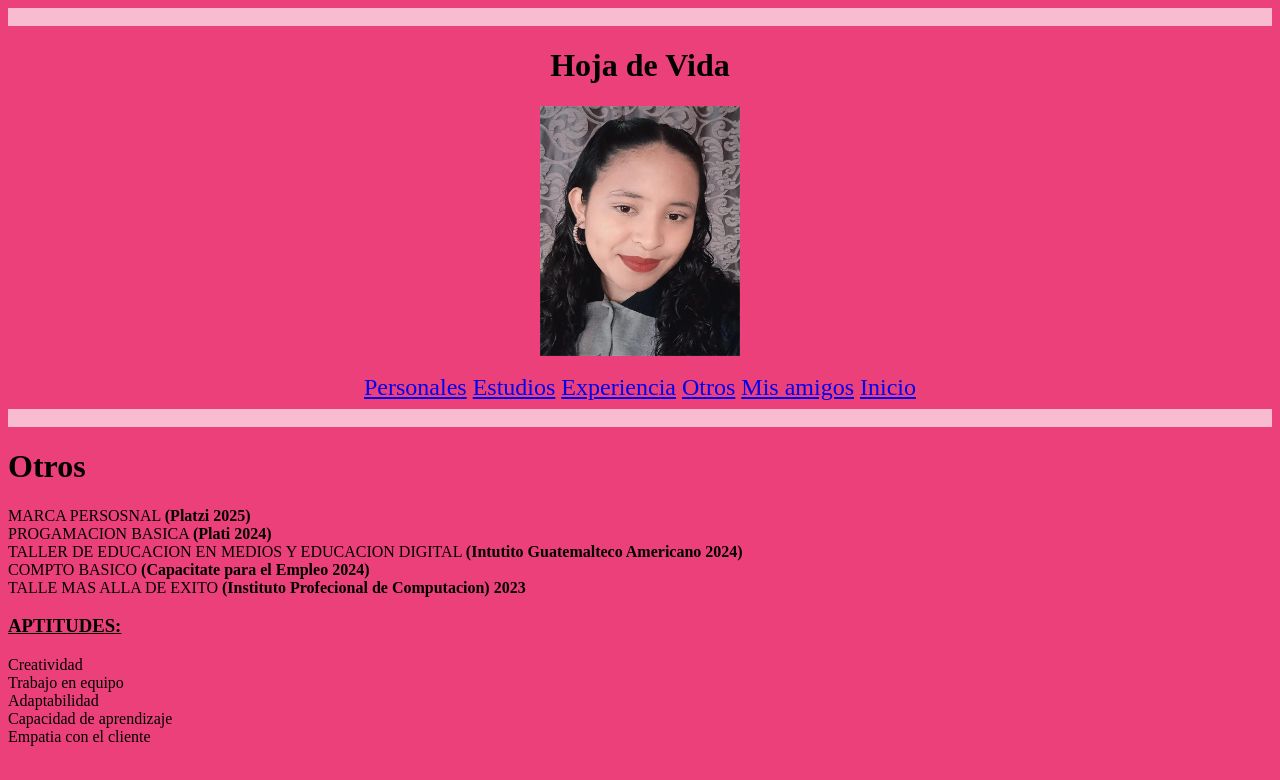
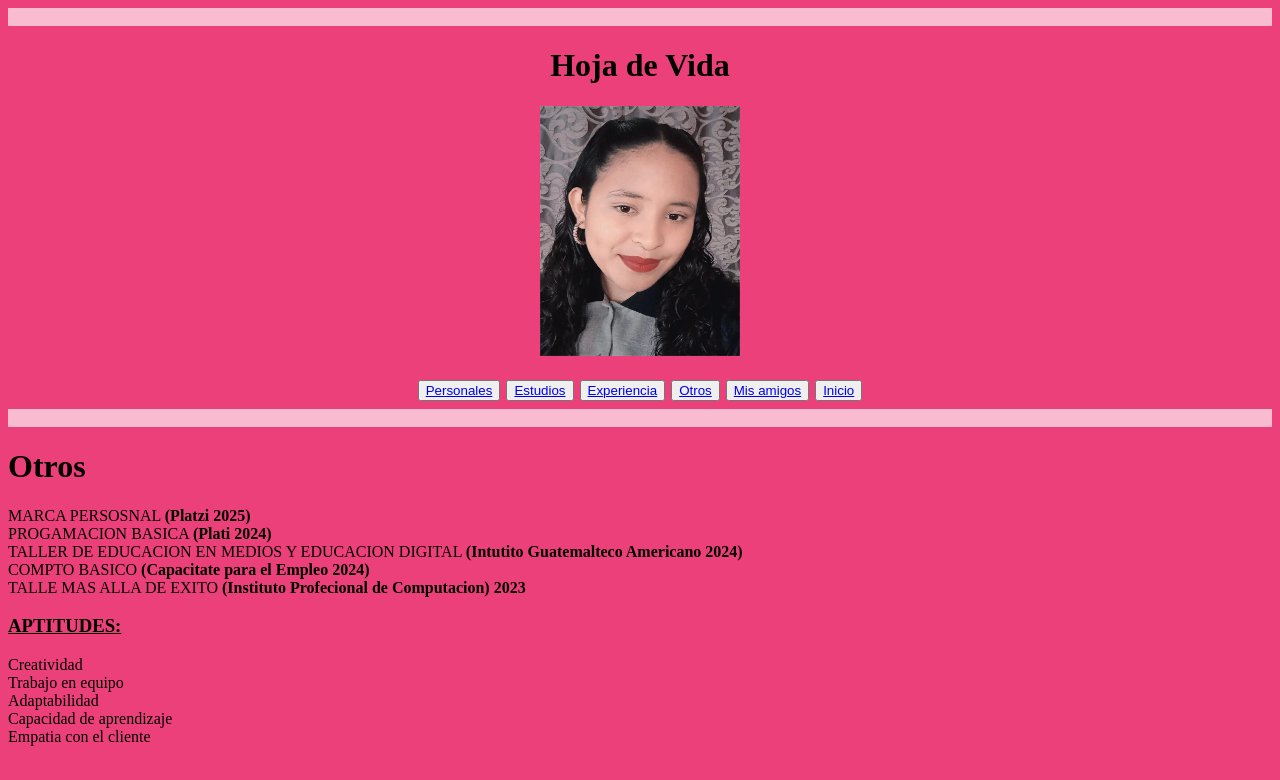
Before and after one commit to Roslopez19/proyecto-corruptos, a plain HTML site: page otros.html in a window 1280 px wide. Drawn offline with Linux system fonts and the light colour scheme.

Commit message:
Update otros.html

```diff
--- a/otros.html
+++ b/otros.html
@@ -14,12 +14,12 @@
 
 <center><img src="foto 19(1)(1).jpg" alt = "imagen" height= "250" width="200"><br></center><br>
 
-<center> <font size="5"><a href="personales.html">Personales</a>
-    <a href="estudios.html">Estudios</a>
-    <a href="experiencia.html">Experiencia</a>
-    <a href="otros.html">Otros</a>
-    <a href="amigos.html">Mis amigos</a>
-    <a href="inicio.html">Inicio</a> </font></center>
+<center> <font size="5"><button><a href="personales.html">Personales</a></button>
+   <button> <a href="estudios.html">Estudios</a></button>
+    <button><a href="experiencia.html">Experiencia</a></button>
+   <button> <a href="otros.html">Otros</a></button>
+    <button><a href="amigos.html">Mis amigos</a></button>
+   <button> <a href="inicio.html">Inicio</a></button> </font></center>
 
 
 </nav>
```
